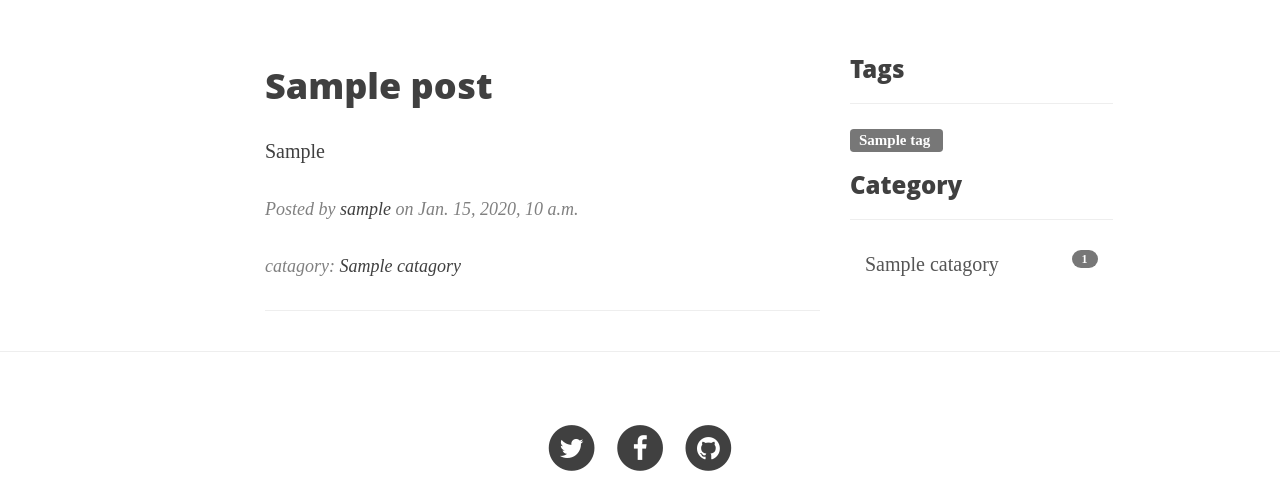
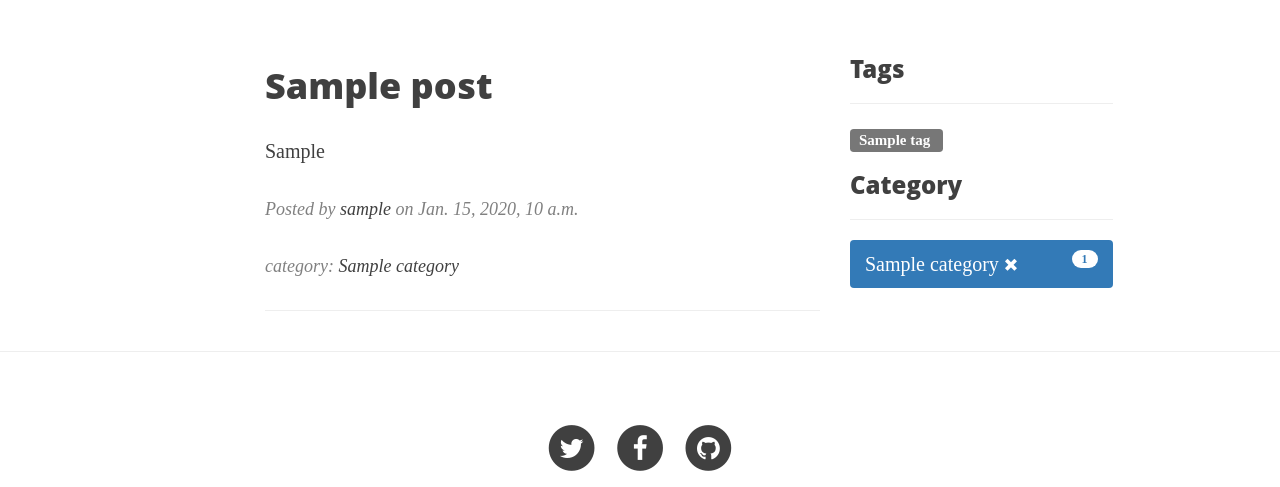
Before and after one commit to codyle50/Django-Blog, a Django app: page /?category=1 in a window 1280 px wide. Shown: the part 462-949 px from the top of the page. Run offline with Django 3.2, Linux system fonts and the light colour scheme; tables that the repository leaves empty hold one stand-in row (values such as "Sample post"); some libraries are stand-ins or nearby versions.

Commit message:
catagory->category

```diff
--- a/blog/main/admin.py
+++ b/blog/main/admin.py
@@ -8,6 +8,6 @@
 # Register your models here.
 admin.site.register(models.Post)
 admin.site.register(models.Tag)
-admin.site.register(models.Catagory)
+admin.site.register(models.Category)
 admin.site.register(models.BlogMeta)
 admin.site.register(Permission)
--- a/blog/main/forms.py
+++ b/blog/main/forms.py
@@ -8,7 +8,7 @@
     content = forms.CharField(widget=forms.Textarea)
     abstract = forms.CharField(widget=forms.Textarea)
     # tag = forms.CharField(max_length=256, required=False)
-    # catagory = forms.CharField(max_length=256, required=False)
+    # category = forms.CharField(max_length=256, required=False)
 
 class NewPage(forms.Form):
     title = forms.CharField(max_length=256)
--- a/blog/main/models.py
+++ b/blog/main/models.py
@@ -15,7 +15,7 @@
     content_html = models.TextField()
     author = models.ForeignKey(User)
     tags = models.ManyToManyField('Tag')
-    catagory = models.ForeignKey('Catagory', null=True, blank=True)
+    category = models.ForeignKey('Category', null=True, blank=True)
     is_draft = models.BooleanField(default=False)
 
     def __unicode__(self):
@@ -27,7 +27,7 @@
     def __unicode__(self):
         return self.name
 
-class Catagory(models.Model):
+class Category(models.Model):
     name = models.CharField(max_length=256)
 
     def __unicode__(self):
--- a/blog/main/urls.py
+++ b/blog/main/urls.py
@@ -24,6 +24,6 @@
     url(r'^admin/posts/delete/(?P<pk>[0-9]+)$', views.DeletePost.as_view(), name='admin_delete_post'),
     url(r'^admin/pages/delete/(?P<pk>[0-9]+)$', views.DeletePage.as_view(), name='admin_delete_page'),
     url(r'^admin/tags/$', views.AdminTags.as_view(), name='admin_tags'),
-    url(r'^admin/catagory/$', views.AdminCatagory.as_view(), name='admin_catagory'),
+    url(r'^admin/category/$', views.AdminCategory.as_view(), name='admin_category'),
     url(r'^admin/filter-posts$', views.AdminFilterPosts.as_view(), name='admin_filter_posts'),
 )
--- a/blog/main/views.py
+++ b/blog/main/views.py
@@ -31,17 +31,17 @@
         data = {}
 
         tag = request.GET.get('tag')
-        catagory = request.GET.get('catagory')
+        category = request.GET.get('category')
         try:
             tag = int(tag) if tag else 0
-            catagory = int(catagory) if catagory else 0
+            category = int(category) if category else 0
         except:
             raise Http404
 
         if tag:
             posts = filter_posts_by_tag(tag)
-        elif catagory:
-            posts = filter_posts_by_catagory(catagory)
+        elif category:
+            posts = filter_posts_by_category(category)
         else:
             posts = models.Post.objects.all()
         posts = posts.filter(is_draft=False).order_by('-id')
@@ -61,13 +61,13 @@
 
 
         tags = models.Tag.objects.all()
-        catagories = models.Catagory.objects.annotate(num_posts=Count('post'))
+        catagories = models.Category.objects.annotate(num_posts=Count('post'))
 
         data['posts'] = posts
         data['pages'] = post_pages
         data['tags'] = tags
         data['catagories'] = catagories
-        data['catagory_id'] = catagory
+        data['category_id'] = category
         data['tag_id'] = tag
 
         return render(request, self.template_name, data)
@@ -187,10 +187,10 @@
             form = forms.NewPost(initial=form_data)
         data['form'] = form
         data['posted_tags'] = [tag for tag in post.tags.all()] if post else None
-        data['posted_catagory'] = post.catagory if post else None
+        data['posted_category'] = post.category if post else None
         tags = models.Tag.objects.all()
         data['tags'] = tags
-        catagories = models.Catagory.objects.all()
+        catagories = models.Category.objects.all()
         data['catagories'] = catagories
         return render(request, self.template_name, data)
 
@@ -213,7 +213,7 @@
             cur_post.content_html = html
             cur_post.author = request.user
             tag_ids = request.POST.getlist('tags')
-            catagory_id = request.POST.get('catagory', None)
+            category_id = request.POST.get('category', None)
             # return HttpResponse(len(tag_ids))
             if request.POST.get('publish'):
                 cur_post.is_draft = False
@@ -230,7 +230,7 @@
                 url = '{0}?draft=true'.format(reverse('main:admin_posts'))
 
 
-            cur_post.catagory_id = catagory_id
+            cur_post.category_id = category_id
             cur_post.save()
             cur_post.tags.clear()
             cur_post.tags.add(*tag_ids)
@@ -365,12 +365,12 @@
 
         return render(request, self.template_name, data)
 
-class AdminCatagory(View):
-    template_name = 'blog_admin/catagory.html'
+class AdminCategory(View):
+    template_name = 'blog_admin/category.html'
 
     @method_decorator(login_required)
     def get(self, request):
-        catagories = models.Catagory.objects.all()
+        catagories = models.Category.objects.all()
         paginator = Paginator(catagories, PER_PAGE_ADMIN)
         page = request.GET.get('page')
         try:
@@ -390,12 +390,12 @@
     @method_decorator(login_required)
     def get(self, request):
         tag_id = request.GET.get('tag')
-        catagory_id = request.GET.get('catagory')
+        category_id = request.GET.get('category')
 
         if tag_id:
             posts = filter_posts_by_tag(tag_id)
-        elif catagory_id:
-            posts = filter_posts_by_catagory(catagory_id)
+        elif category_id:
+            posts = filter_posts_by_category(category_id)
         else:
             url = reverse('main:admin_posts')
             return redirect(url)
@@ -424,11 +424,11 @@
     posts = tag.post_set.all()
     return posts
 
-def filter_posts_by_catagory(pk):
+def filter_posts_by_category(pk):
     try:
-        catagory = models.Catagory.objects.get(pk=pk)
-    except models.Catagory.DoesNotExist:
+        category = models.Category.objects.get(pk=pk)
+    except models.Category.DoesNotExist:
         return None
 
-    posts = catagory.post_set.all()
+    posts = category.post_set.all()
     return posts
--- a/blog/static/css/mayblog.css
+++ b/blog/static/css/mayblog.css
@@ -1,3 +1,3 @@
-.catagory-list{
+.category-list{
     border: 0px;
 }
--- a/blog/templates/admin_base.html
+++ b/blog/templates/admin_base.html
@@ -71,7 +71,7 @@
                 <li class="divider"></li>
                 <li><a href="{% url 'main:admin_tags' %}">Tags</a></li>
                 <li class="divider"></li>
-                <li><a href="{% url 'main:admin_catagory' %}">Catagory</a></li>
+                <li><a href="{% url 'main:admin_category' %}">Category</a></li>
               </ul>
             </li>
             <li class="dropdown">
@@ -90,7 +90,7 @@
                 <li class="divider"></li>
                 <li><a href="#">User Groups</a></li>
                 <!-- <li class="divider"></li>
-                <li><a href="#">Catagory</a></li> -->
+                <li><a href="#">Category</a></li> -->
               </ul>
             </li>
           </ul>
--- a/blog/templates/main/index.html
+++ b/blog/templates/main/index.html
@@ -32,7 +32,7 @@
                     {{post.abstract}}
                 </p>
                 <p class="post-meta">Posted by <a href="#">{{ post.author.username }}</a> on {{post.pub_time}}</p>
-                <p class="post-meta">catagory: <a href="#">{{ post.catagory.name }}</a></p>
+                <p class="post-meta">category: <a href="#">{{ post.category.name }}</a></p>
             </div>
             <hr>
             {% empty %}
@@ -75,31 +75,31 @@
 
             <h3>Category</h3><hr/>
             <div class="list-group">
-                {% for catagory in catagories %}
-                    {% if catagory_id == catagory.id %}
-                        <a href="?catagory={{catagory.id}}" class="list-group-item catagory-list active">{{ catagory.name }}
+                {% for category in catagories %}
+                    {% if category_id == category.id %}
+                        <a href="?category={{category.id}}" class="list-group-item category-list active">{{ category.name }}
                         <small><span class="glyphicon glyphicon-remove small rm-filter" aria-hidden="true"></span></small>
-                        <span class="badge">&nbsp;{{catagory.num_posts}}&nbsp;</span></a>
+                        <span class="badge">&nbsp;{{category.num_posts}}&nbsp;</span></a>
                     {% else %}
-                        <a href="?catagory={{catagory.id}}" class="list-group-item catagory-list ">{{ catagory.name }}
-                        <span class="badge">&nbsp;{{catagory.num_posts}}&nbsp;</span></a>
+                        <a href="?category={{category.id}}" class="list-group-item category-list ">{{ category.name }}
+                        <span class="badge">&nbsp;{{category.num_posts}}&nbsp;</span></a>
                     {% endif %}
 
                 {% endfor %}
             </div>
 
             <!-- <ul class="list-group">
-                {% for catagory in catagories %}
-                    {% if catagory_id == catagory.id %}
-                        <li class="list-group-item catagory-list active">
-                            <span class="badge">&nbsp;{{catagory.num_posts}}&nbsp;</span></a>
-                            <a href="?catagory={{catagory.id}}">{{ catagory.name }} </a>
+                {% for category in catagories %}
+                    {% if category_id == category.id %}
+                        <li class="list-group-item category-list active">
+                            <span class="badge">&nbsp;{{category.num_posts}}&nbsp;</span></a>
+                            <a href="?category={{category.id}}">{{ category.name }} </a>
                             <a href="."><span class="glyphicon glyphicon-remove small" aria-hidden="true"></span></a>
                         </li>
                     {% else %}
-                        <li class="list-group-item catagory-list">
-                            <span class="badge">&nbsp;{{catagory.num_posts}}&nbsp;</span></a>
-                            <a href="?catagory={{catagory.id}}">{{ catagory.name }} </a>
+                        <li class="list-group-item category-list">
+                            <span class="badge">&nbsp;{{category.num_posts}}&nbsp;</span></a>
+                            <a href="?category={{category.id}}">{{ category.name }} </a>
                         </li>
                     {% endif %}
                 {% endfor %}
--- a/blog/templates/main/post.html
+++ b/blog/templates/main/post.html
@@ -13,8 +13,8 @@
                         <span class="meta">Posted by <a href="#">{{post.author}}</a> on {{post.pub_time}}</span>
 
                         <span class="meta">Category:
-                        {% if post.catagory %}
-                            <a href="{% url 'main:index' %}?catagory={{post.catagory.id}}">{{post.catagory.name}}</a>
+                        {% if post.category %}
+                            <a href="{% url 'main:index' %}?category={{post.category.id}}">{{post.category.name}}</a>
                         {% else %}
                             None
                         {% endif %}
```
Also changed, not shown: blog/templates/blog_admin/category.html (renamed from blog/templates/blog_admin/catagory.html, +4 -4 lines), blog/templates/blog_admin/post.html (+5 -5 lines), blog/main/migrations/0002_auto_20150502_0947.py, blog/main/migrations/0003_auto_20150502_1154.py.
